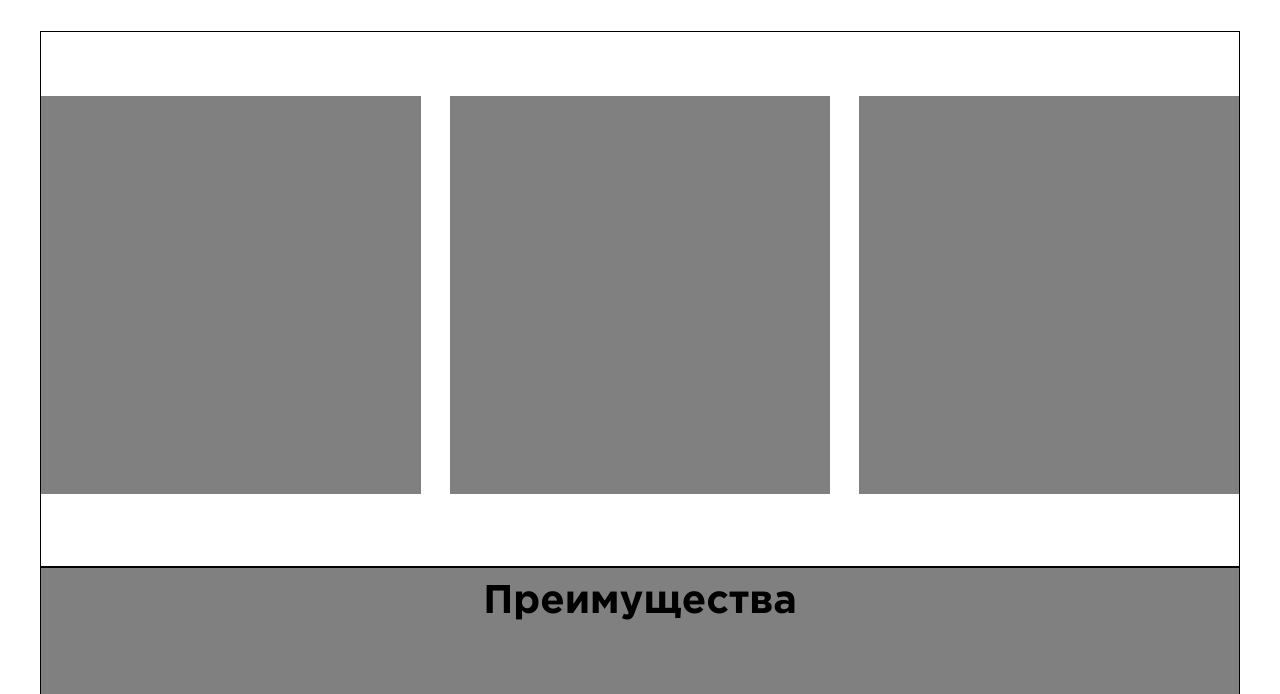
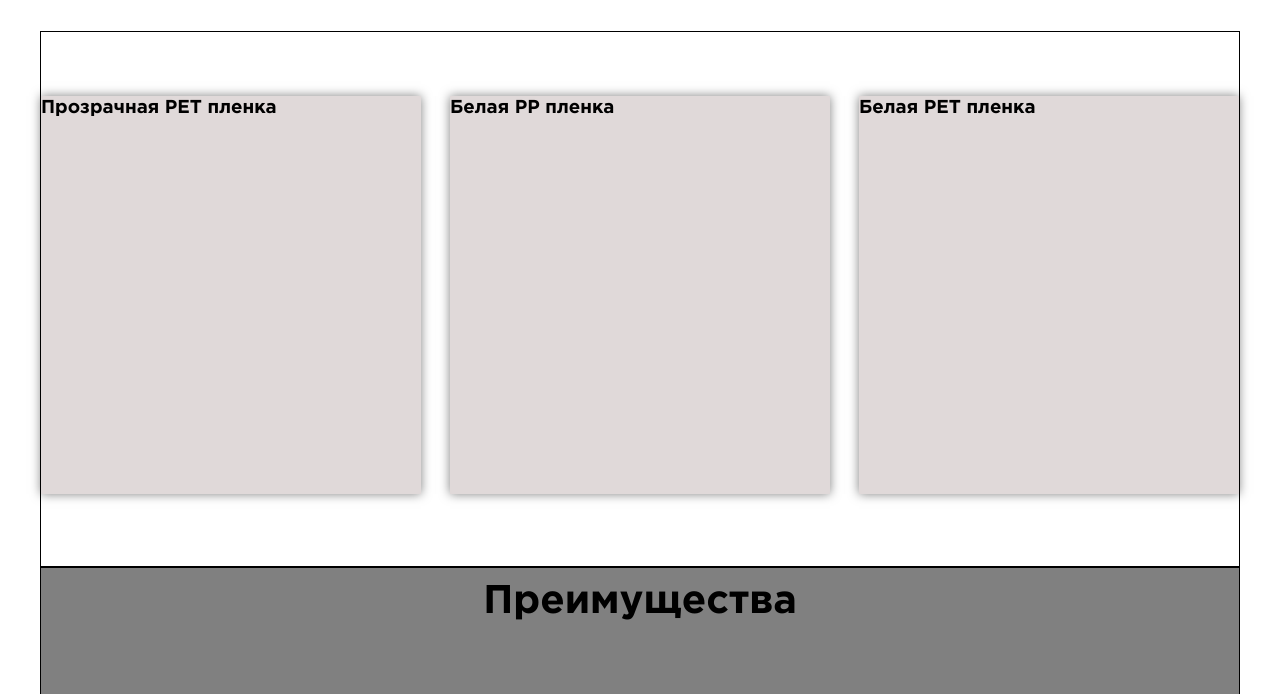
Before and after one commit to getdunnkedon/getdunnkedon.github.io, a plain HTML site: page index.html in a window 1280 px wide. Shown: the part 719-1413 px from the top of the page. Drawn offline with Linux system fonts and the light colour scheme.

Commit message:
Add files via upload

```diff
--- a/css/style.css
+++ b/css/style.css
@@ -243,7 +243,11 @@ a:active{
     box-sizing: border-box;
     width: 380px;
     height: 398px;
-    background-color:gray;
+    background-color:rgb(224, 217, 217);
+    box-shadow: 0 0 10px rgba(0,0,0,0.5)
+}
+.products__item:hover{
+    background-color:rgb(0, 140, 255);
 }
 
 /*-----samples-----------*/
--- a/index.html
+++ b/index.html
@@ -23,9 +23,15 @@
     <main class="main">
         <section class="section products">
             <div class="section__wrapper products__wrapper">
-                <div class="products__item"></div>
-                <div class="products__item"></div>
-                <div class="products__item"></div>
+                <div class="products__item">
+                    <h3>Прозрачная PET пленка</h3>
+                </div>
+                <div class="products__item">
+                    <h3>Белая PP пленка</h3>
+                </div>
+                <div class="products__item">
+                    <h3>Белая PET пленка</h3>
+                </div>
             </div>
         </section>
         <section class="section samples" style="margin-bottom: 50px;">
```
